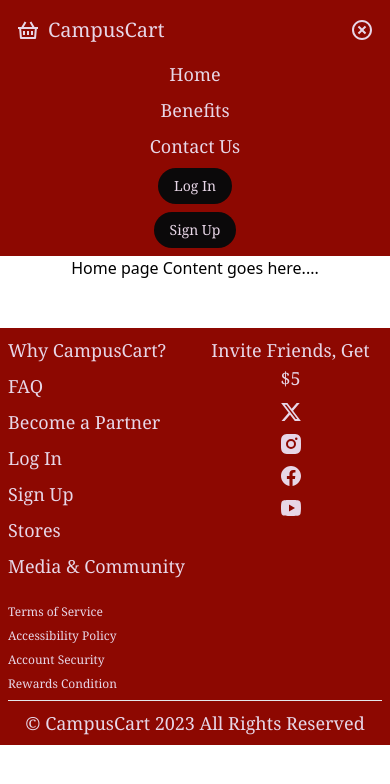
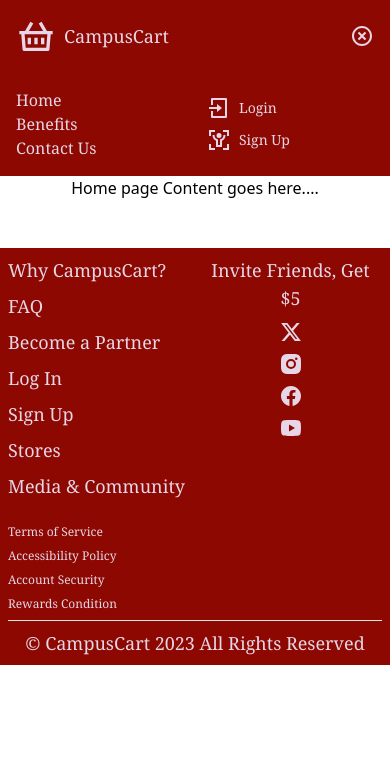
Before and after one commit to hamitsehjal/CampusCart-FRONTEND, a Next.js app: page / in a window 390 px wide. Both pictures are taken after a click on the button 362 px from the left and 30 px from the top of the page. Shown: the top 784 px of the page. Built offline with nearby package versions, Linux system fonts and the light colour scheme.

Commit message:
Refactor mobile navigation

```diff
--- a/src/components/navbar.jsx
+++ b/src/components/navbar.jsx
@@ -1,6 +1,6 @@
 // This is the Navbar Component of CampusCart
 import { useState } from 'react';
-import { RiShoppingBasket2Line, RiMenuLine, RiCloseCircleLine } from 'react-icons/ri'
+import { RiShoppingBasket2Line, RiMenuLine, RiCloseCircleLine, RiLoginBoxLine, RiBodyScanLine } from 'react-icons/ri'
 import Link from 'next/link';
 export default function Navbar() {
 
@@ -10,14 +10,13 @@
         setIsOpen(!isOpen);
     }
     return (
-        <div className=' bg-campus-red'>
-            <nav className='flex flex-col'>
+        <nav className='bg-campus-red flex flex-col'>
             <div className="flex flex-row justify-between p-4 md:p-2  text-campus-background">
                 {/* Logo  */}
                 <div>
                     <Link className="flex flex-row gap-x-2 items-center justify-start text-2xl" href='#'>
-                            <RiShoppingBasket2Line className="h-6  md:h-10 lg:h-16 w-6 md:w-10 lg:w-16 text-campus-background" />
-                            <span className="text-xl md:text-2xl font-noto_serif">CampusCart</span>
+                        <RiShoppingBasket2Line className="h-10  md:h-10 lg:h-16 w-10 md:w-10 lg:w-16 text-campus-background" />
+                        <span className="text-lg md:text-2xl font-noto_serif">CampusCart</span>
                     </Link>
                 </div>
                 {/* Home
@@ -31,7 +30,7 @@
                 {/* Log In
             Sign Up  */}
                 <div className="hidden lg:flex flex-row gap-x-4 items-center justify-end text-xl">
-                        <Link className='px-4 py-2 font-noto_serif text-sm bg-campus-text text-campus-background rounded-3xl hover:bg-campus-background hover:text-campus-text' href='#'>Log In</Link>
+                    <Link className='px-4 py-2 font-noto_serif text-sm bg-campus-text text-campus-background rounded-3xl hover:bg-campus-background hover:text-campus-text' href='#'>Login</Link>
                     <Link className='px-4 py-2 bg-campus-text font-noto_serif text-sm text-campus-background rounded-3xl hover:bg-campus-background hover:text-campus-text' href='#'>Sign Up</Link>
                 </div>
                 {/* Mobile navigation */}
@@ -45,16 +44,27 @@
                 </div>
 
             </div>
-                {isOpen && <div className='flex flex-col gap-2 items-center text-campus-background text-lg font-noto_serif'>
+
+            {isOpen && <div className='grid grid-cols-2 gap-2 p-4 text-campus-background font-noto_serif'>
+                {/* Links */}
+                <div className='flex flex-col'>
                     <Link href='#'>Home</Link>
                     <Link href='#'>Benefits</Link>
                     <Link href='#'>Contact Us</Link>
-                    <Link className='px-4 py-2 bg-campus-text text-sm text-campus-background rounded-3xl hover:bg-campus-background hover:text-campus-text' href='#'>Log In</Link>
-                    <Link className='px-4 py-2 mb-2 bg-campus-text text-sm text-campus-background rounded-3xl hover:bg-campus-background hover:text-campus-text' href='#'>Sign Up</Link>
+                </div>
+                {/* Buttons */}
+                <div className='flex flex-col gap-2 justify-end p-2'>
+                    <Link className="flex flex-row gap-2 items-center" href='#'>
+                        <RiLoginBoxLine className="h-6 w-6" />
+                        <span className='text-sm'>Login</span>
+                    </Link>
+                    <Link className='flex flex-row gap-2 items-center' href='#'>
+                        <RiBodyScanLine className='h-6 w-6' />
+                        <span className='text-sm'>Sign Up</span>
+                    </Link>
+                </div>
             </div>}
         </nav>
 
-        </div>
-
     )
 }
```
Lines whose indentation alone changed are shown as unchanged.
